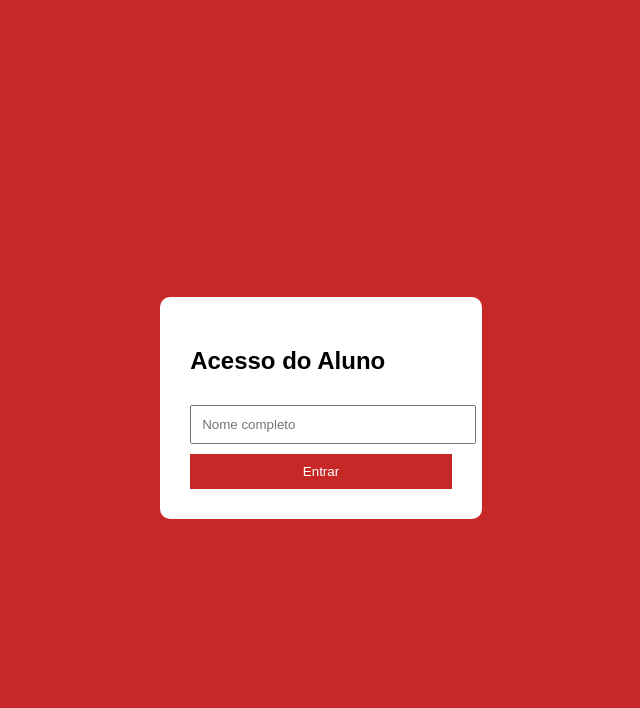
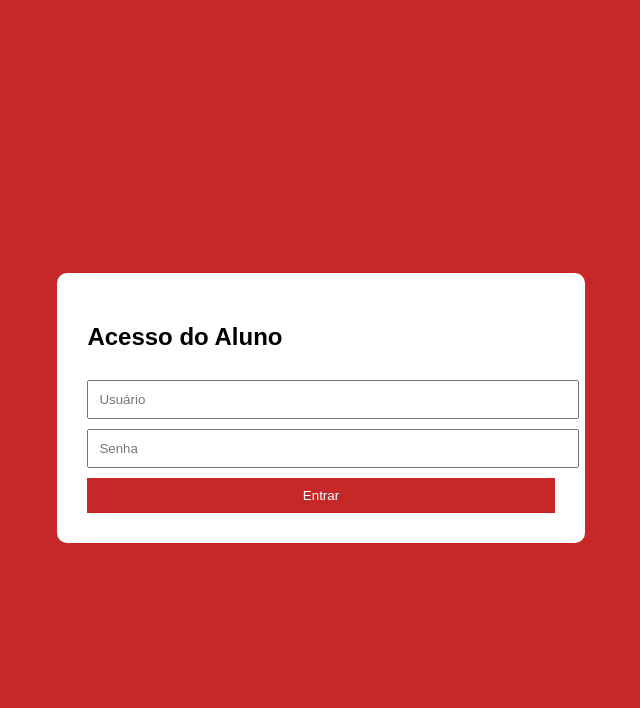
Before and after one commit to Cersousagit/agendamento-unifacvest, a Flask app: page / in a window 1280 px wide. Shown: the top 708 px of the page, without its empty margins (319-959 px from the left). Run offline with Flask 3, Linux system fonts and the light colour scheme.

Commit message:
Update login.html

```diff
--- a/templates/login.html
+++ b/templates/login.html
@@ -34,9 +34,14 @@ button {
 <div class="box">
 <h2>Acesso do Aluno</h2>
 <form method="post">
-<input name="nome" placeholder="Nome completo" required>
+<input name="usuario" placeholder="Usuário">
+<input type="password" name="senha" placeholder="Senha">
 <button>Entrar</button>
 </form>
+
+{% if erro %}
+<p style="color:red">{{ erro }}</p>
+{% endif %}
 </div>
 
 </body>
```
